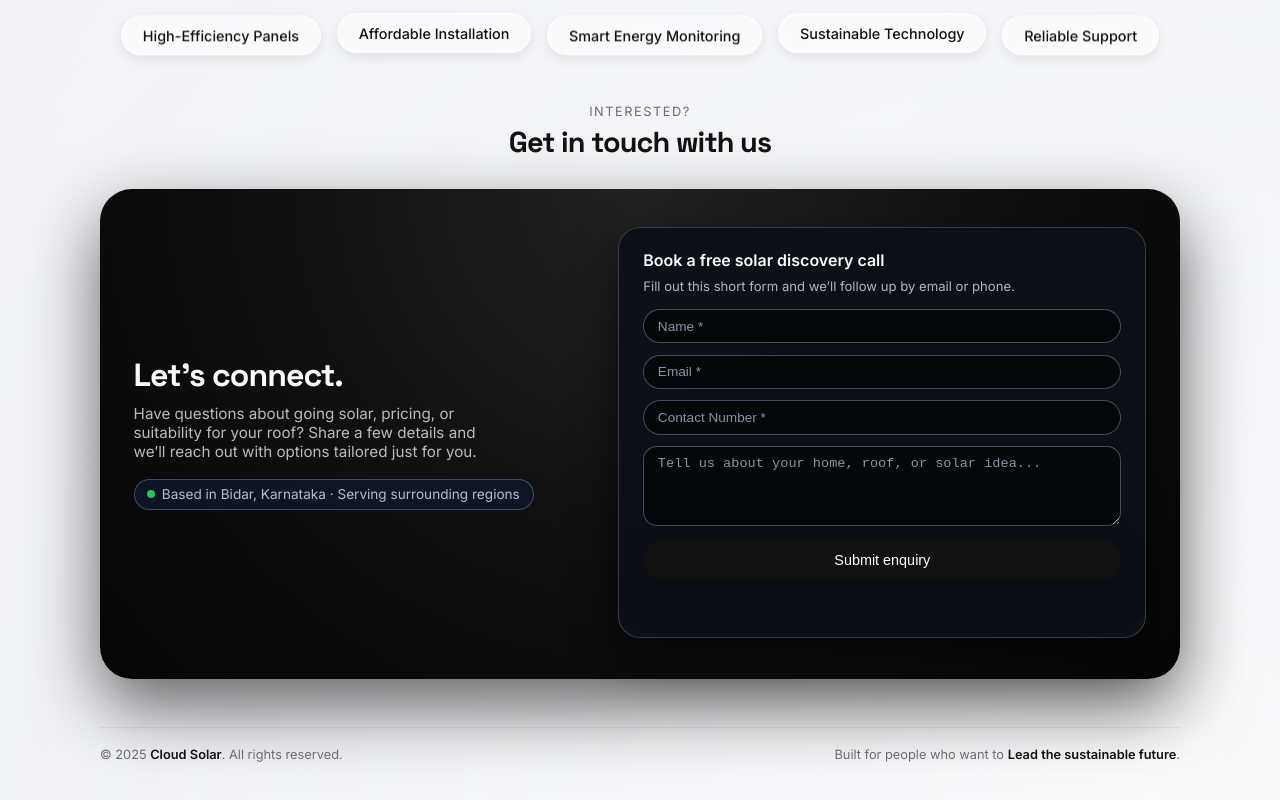
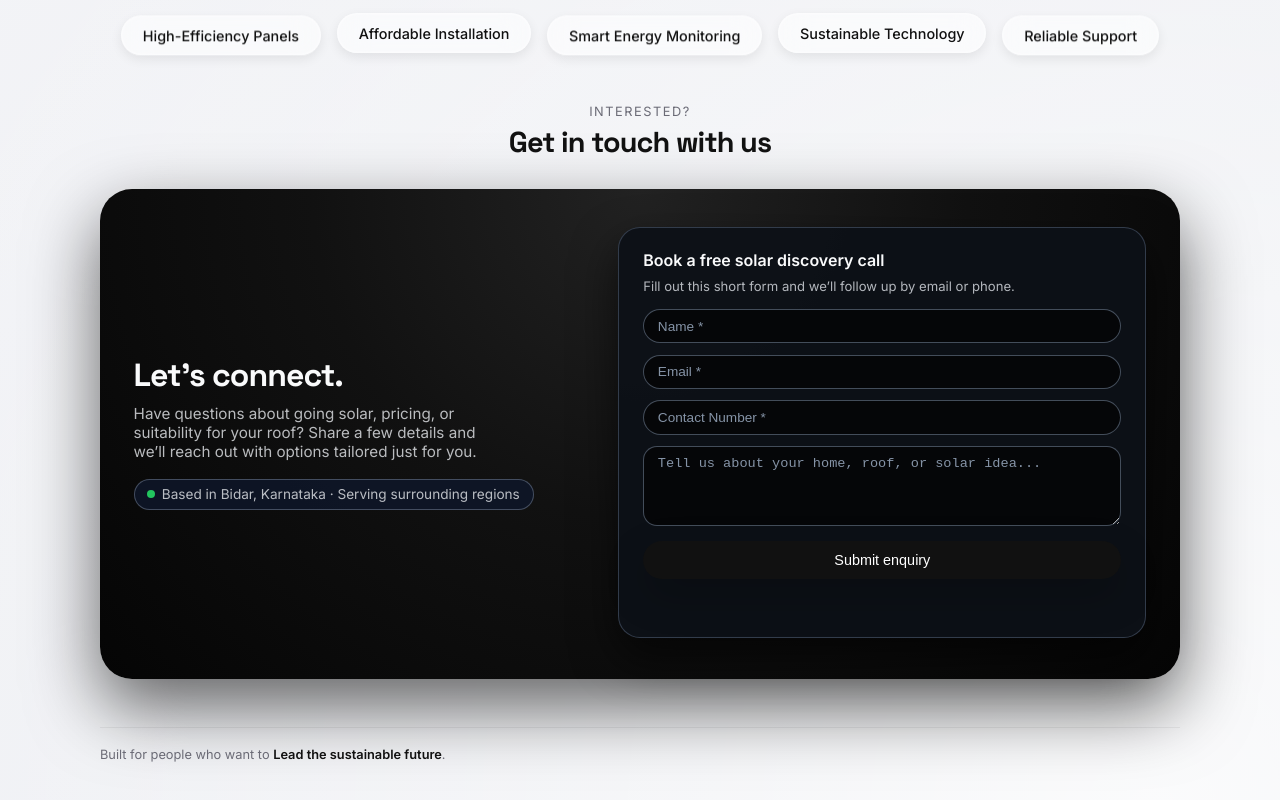
Before and after one commit to cl-solar/cloud-solar-web, a plain HTML site: page index.html in a window 1280 px wide. Shown: the part 1454-2254 px from the top of the page. Drawn offline with Linux system fonts and the light colour scheme.

Commit message:
Update index.html

```diff
--- a/index.html
+++ b/index.html
@@ -994,10 +994,6 @@
       <!-- FOOTER -->
       <footer>
         <span
-          >© <span id="year"></span> <strong>Cloud Solar</strong>. All rights
-          reserved.</span
-        >
-        <span
           >Built for people who want to
           <strong>Lead the sustainable future</strong>.</span
         >
```
